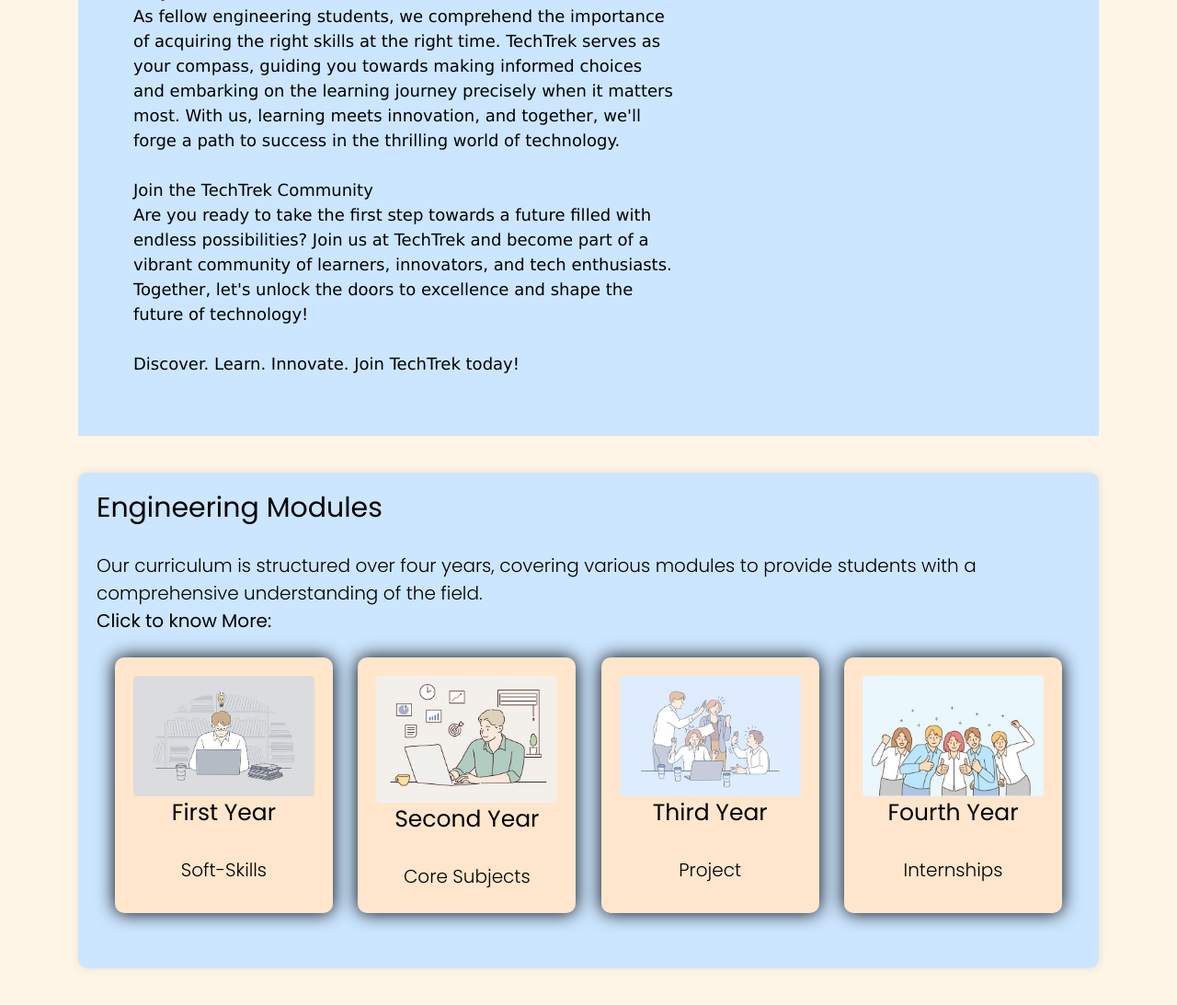
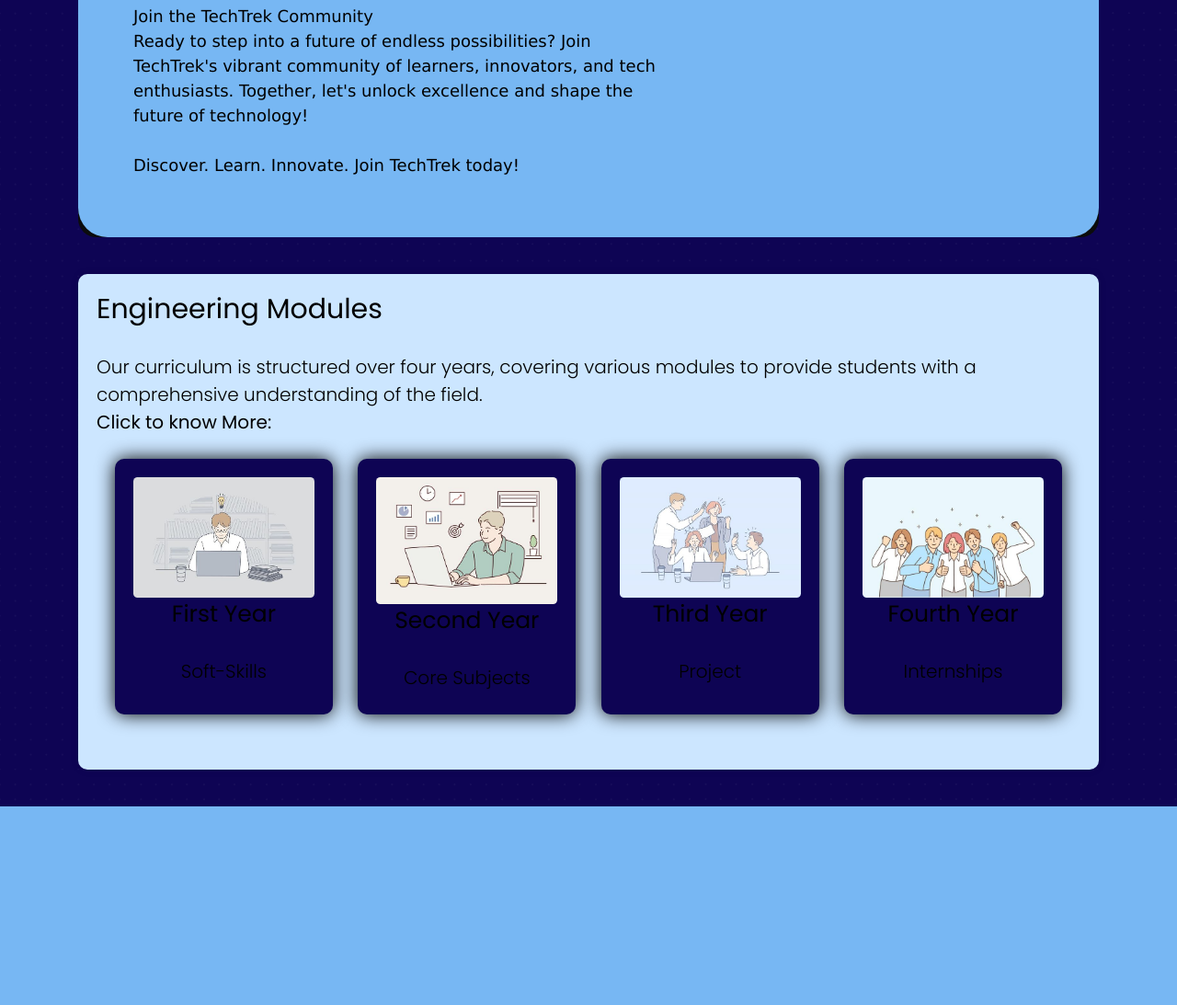
Before and after one commit to shwetasugure/TechTrek, a PHP site: page /about.html in a window 1280 px wide. Shown: the part 976-2069 px from the top of the page at 92% size. After the commit the page ends 1853 px from the top, so only its background shows below. Run offline with PHP 8.4, Linux system fonts and the light colour scheme; some libraries are stand-ins or nearby versions.

Commit message:
About changes

```diff
--- a/blk-design-system-master/about.html
+++ b/blk-design-system-master/about.html
@@ -163,55 +163,31 @@
                     <p>
                         <br>
                         Are you ready to embark on a journey of innovation and discovery in the world of Computer
-                        Science
-                        and Information Technology? Look no further than TechTrek - your trusted companion on the
+                        Science and Information Technology? Look no further than TechTrek - your trusted companion on the
                         path
                         to
                         success!
                         <br>
                         <br>
                         <!-- About Us -->
-                        <br>
-                        TechTrek is more than just an online learning platform; we are a team of passionate
-                        engineering
-                        students dedicated to simplifying the complexities of tech education. With our shared vision
-                        and
-                        unwavering commitment, we have crafted a platform tailored to meet the dynamic needs of the
-                        ever-evolving tech industry.
+
+                        TechTrek is more than just an online learning platform; we are a team of passionate engineering
+                        students dedicated to simplify the complexities of tech education.Our platform is crafted for the tech industry's evolving needs.
                         <br>
                         <br>
                         <b>Our Mission</b>
                         <br>
-                        At TechTrek, our mission is crystal clear – to provide high-quality education that prepares
-                        you
-                        for
-                        the challenges of tomorrow. We understand the hurdles students face in staying updated with
-                        rapid
-                        technological advancements. That's why we offer a diverse array of courses meticulously
-                        designed
-                        to
-                        equip you with the essential skills demanded by the industry.
+                        At TechTrek, our mission is crystal clear – to Deliver top-notch education for tomorrow's challenges. We get the struggle of staying updated in tech. That's why we offer diverse, industry-demanded courses.
                         <br>
                         <br>
                         <b>Why Choose Us?</b>
                         <br>
-                        As fellow engineering students, we comprehend the importance of acquiring the right skills
-                        at
-                        the
-                        right time. TechTrek serves as your compass, guiding you towards making informed choices and
-                        embarking on the learning journey precisely when it matters most. With us, learning meets
-                        innovation, and together, we'll forge a path to success in the thrilling world of
-                        technology.
+                        As fellow engineering students like you, TechTrek understands the timing of skill acquisition. We're your guide, helping you make informed choices and start your learning journey at the right moment
                         <br>
                         <br>
                         <b>Join the TechTrek Community</b>
                         <br>
-                        Are you ready to take the first step towards a future filled with endless possibilities?
-                        Join us
-                        at
-                        TechTrek and become part of a vibrant community of learners, innovators, and tech
-                        enthusiasts.
-                        Together, let's unlock the doors to excellence and shape the future of technology!
+                        Ready to step into a future of endless possibilities? Join TechTrek's vibrant community of learners, innovators, and tech enthusiasts. Together, let's unlock excellence and shape the future of technology!
                         <br>
                         <br>
                         <b>Discover. Learn. Innovate. Join TechTrek today!</b>
--- a/blk-design-system-master/design/about.css
+++ b/blk-design-system-master/design/about.css
@@ -64,12 +64,12 @@
 .container #modules .content .years .year2,
 .container #modules .content .years .year3,
 .container #modules .content .years .year4 {
-    background-color: #ffe6cc !important;
+    background-color: #0e0454 !important;
 }
 
 
 .index-page {
-    background-color: #fff5e6;
+    background-color: #0e0454;
 }
 
 .index-page .i {
@@ -77,13 +77,14 @@
 }
 
 .container h1 {
-    color: black;
+    color: rgb(255, 251, 251);
 }
 
 /* Custom CSS for navbar */
 
 .content1 {
-    background-color: #cce6ff;
+    background-color: #77b7f3;
+    border-radius: 2rem;
     /* Set background color to white */
 }
 
```
